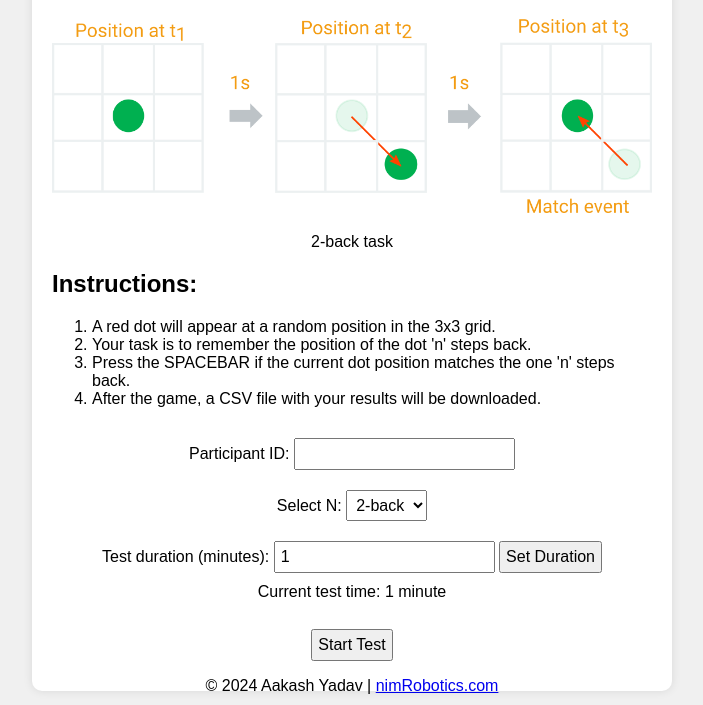
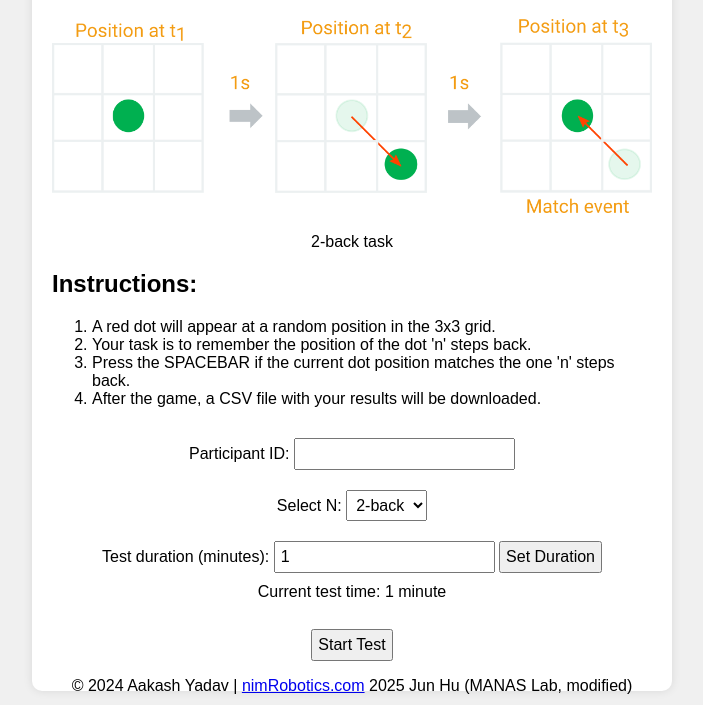
Before and after one commit to JulienneHu/MANAS-Nback, a plain HTML site: page index.html in a window 1280 px wide. Shown: the part 95-800 px from the top of the page, without its empty margins (288-991 px from the left). Drawn offline with Linux system fonts and the light colour scheme.

Commit message:
modifier added

```diff
--- a/index.html
+++ b/index.html
@@ -128,6 +128,7 @@
 
     <footer>
         &copy; 2024 Aakash Yadav | <a href="https://nimrobotics.com">nimRobotics.com</a>
+        2025 Jun Hu (MANAS Lab, modified)
     </footer>
 
     <script>
```
